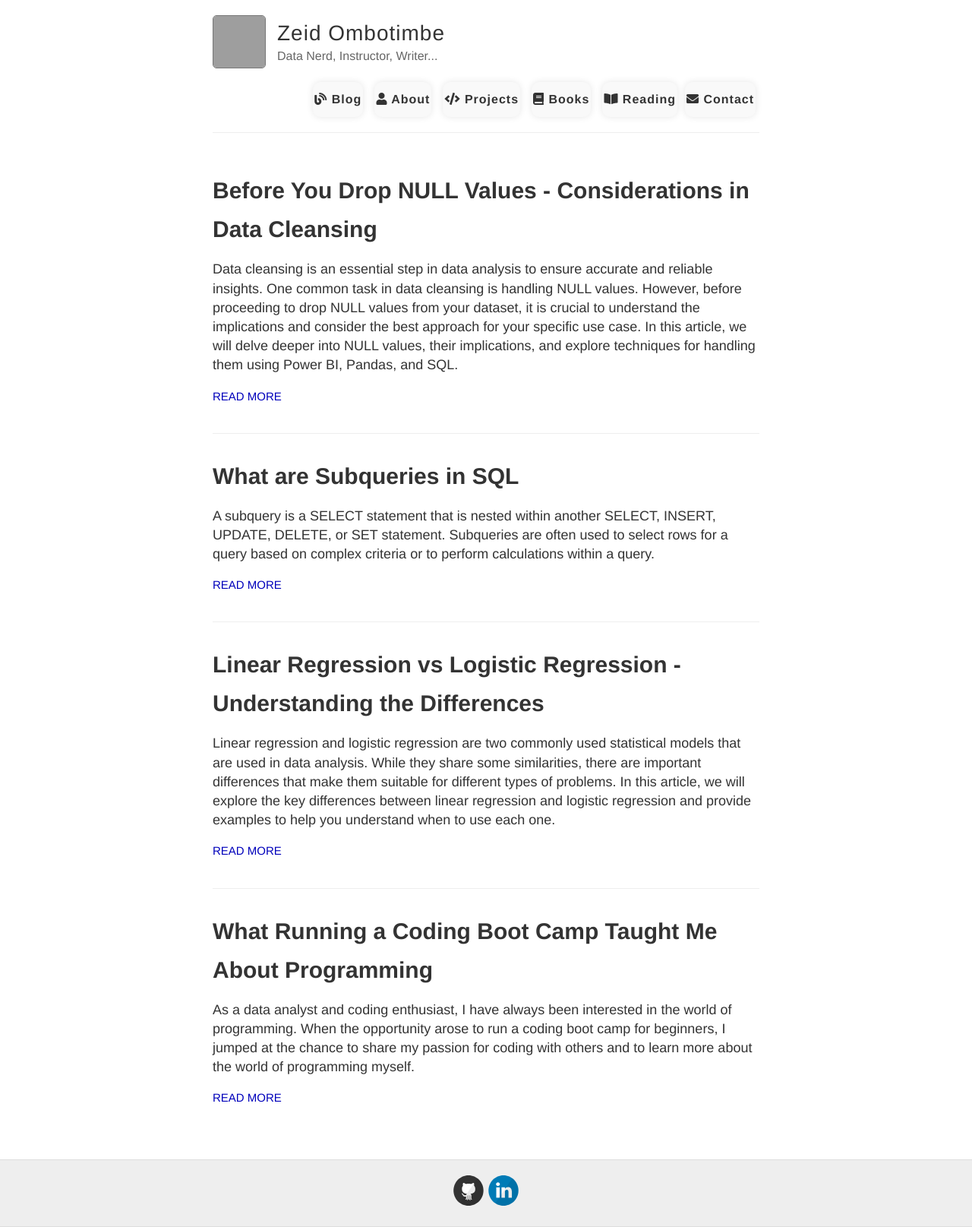
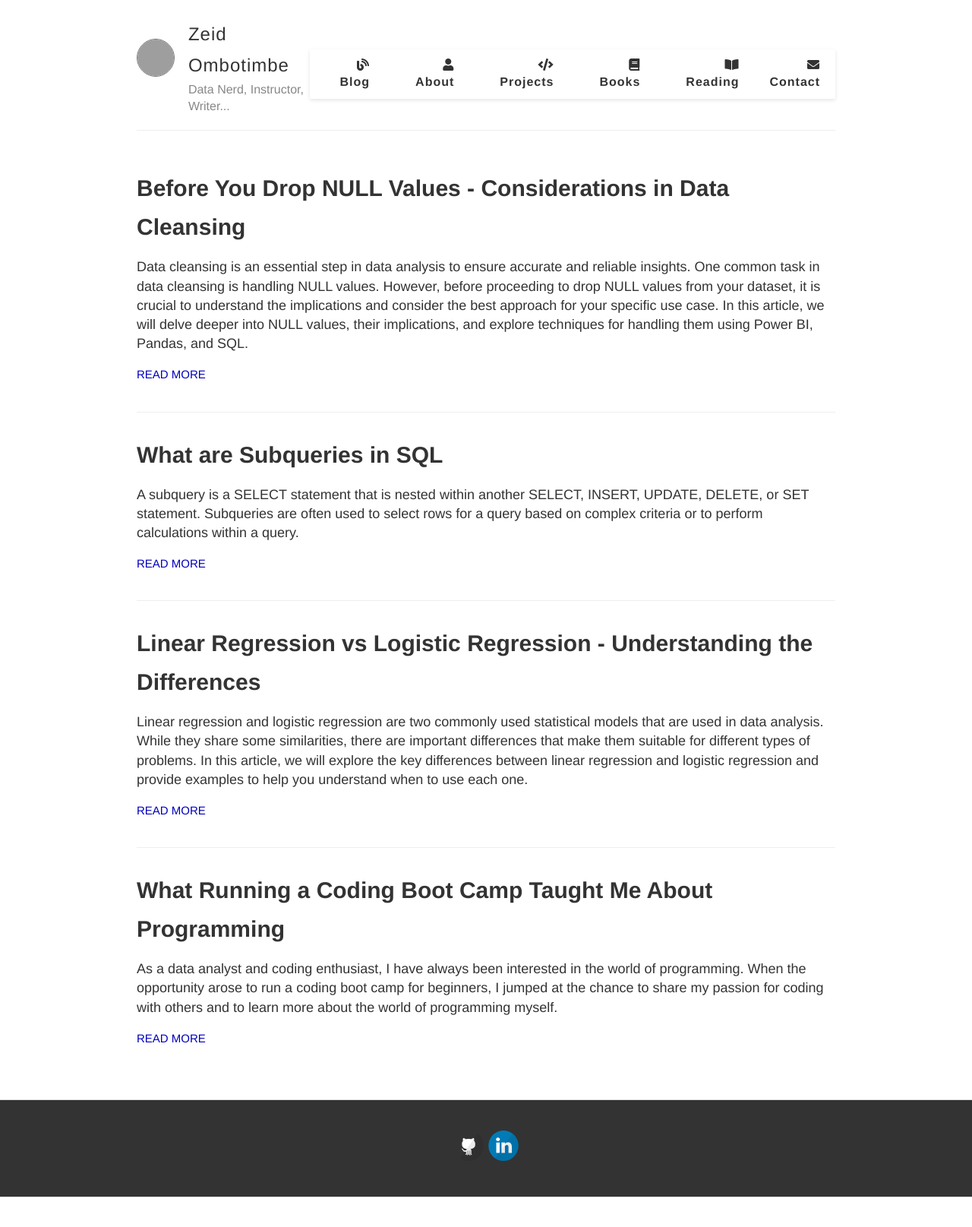
Before and after one commit to obtbe/zeidombo.github.io, a Jekyll site: the page built from index.md, in a window 1280 px wide. Shown: the whole page at 76% size. Built offline with Jekyll 4.4.1, drawn with Linux system fonts in a browser that asks for light colours; after the commit the page ends 1576 px from its top, so only the background shows below that; grey boxes are pictures that could not be loaded.

Commit message:
Trying a new nav section

```diff
--- a/_layouts/default.html
+++ b/_layouts/default.html
@@ -20,16 +20,14 @@
     .nav-section {
       font-size: 16px;
       font-weight: bold;
-      padding: 10px 0; /* Adjusted padding */
+      padding: 10px 20px; /* Adjusted padding */
       text-decoration: none;
       color: #333;
-      background-color: #f9f9f9;
-      border: 2px solid transparent;
-      border-radius: 10px;
-      margin: 0 5px; /* Adjusted margin */
-      display: inline-block;
       transition: background-color 0.3s ease; /* Smooth transition for background color */
-      box-shadow: 0 0 10px rgba(0, 0, 0, 0.1); /* Add a subtle box shadow */
+    }
+
+    .nav-section:hover {
+      background-color: #f0f0f0; /* Change the background color on hover */
     }
 
     /* Adjusted styling for the Contact section */
@@ -37,9 +35,67 @@
       margin-left: auto; /* Push Contact to the right */
     }
 
+    /* Container for navigation */
+    nav {
+      display: flex;
+      align-items: center;
+    }
+
+    /* Container for site info and logo */
+    .site-info {
+      flex-grow: 1;
+    }
+
+    /* Site name and description styling */
+    .site-name {
+      font-size: 24px;
+      margin: 5px 0;
+    }
+
+    .site-description {
+      font-size: 16px;
+      color: #888;
+    }
+
+    /* Logo styling */
+    .site-avatar img {
+      width: 50px;
+      height: 50px;
+      border-radius: 50%;
+    }
+
+    /* Container for site info and logo */
+    .masthead {
+      display: flex;
+      align-items: center;
+    }
+
+    /* Adjusted container styling */
+    .container {
+      max-width: 960px;
+      margin: 0 auto;
+      padding: 0 20px;
+    }
+
+    /* Footer styling */
+    .wrapper-footer {
+      background-color: #333;
+      color: #fff;
+      padding: 20px 0;
+    }
+
+    .footer {
+      text-align: center;
+    }
+
+    /* Add a subtle box shadow to navigation */
+    nav {
+      box-shadow: 0 2px 5px rgba(0, 0, 0, 0.1);
+    }
+
+    /* Change font size and color on hover for navigation sections */
     .nav-section:hover {
-      background-color: gold; /* Change the background color on hover to gold */
-      border-color: transparent; /* Remove border color on hover */
+      color: #555;
     }
   </style>
 
```
